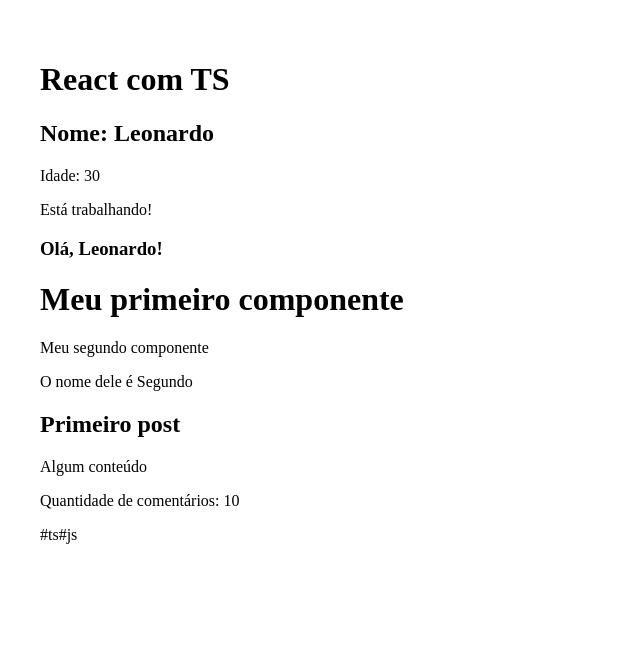
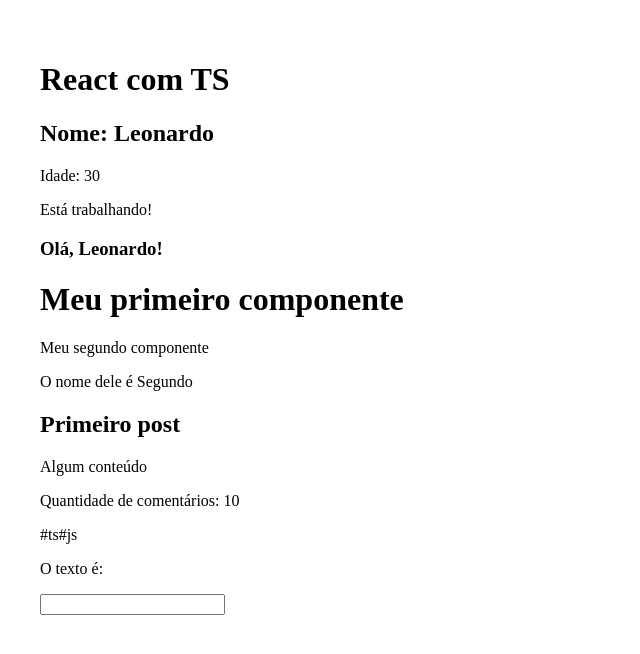
Before and after one commit to leogama09/Typescript, a React (Create React App) app in the folder react_com_ts/: page / in a window 1280 px wide. Shown: the top 654 px of the page, without its empty margins (0-640 px from the left). Built offline with nearby package versions, Linux system fonts and the light colour scheme; the HTML template or start-up script is replaced by a standard one.

Commit message:
usseState

```diff
--- a/react_com_ts/src/App.tsx
+++ b/react_com_ts/src/App.tsx
@@ -6,6 +6,9 @@
 // 5- Desestruturando props
 import SecondComponent from './components/SecondComponent';
 import Destructuring from './components/Destructuring';
+
+// 6- useState
+import State from './components/State';
 
 function App() {
 
@@ -39,6 +42,7 @@
         commentsQty={10}
         tags={["ts", "js"]}
       />
+      <State />
     </div>
   );
 }
--- /dev/null
+++ b/react_com_ts/src/components/State.tsx
@@ -0,0 +1,19 @@
+import React,{useState, ChangeEvent} from 'react'
+
+const State = () => {
+
+  const[text, setText] = useState<string | null>(null)
+
+  const  handleChange = (e: ChangeEvent<HTMLInputElement>) => {
+    setText(e.target.value)
+  }
+
+  return (
+    <div>
+        <p>O texto é: {text}</p>
+        <input type="text" onChange={handleChange} />
+    </div>
+  )
+}
+
+export default State
```
